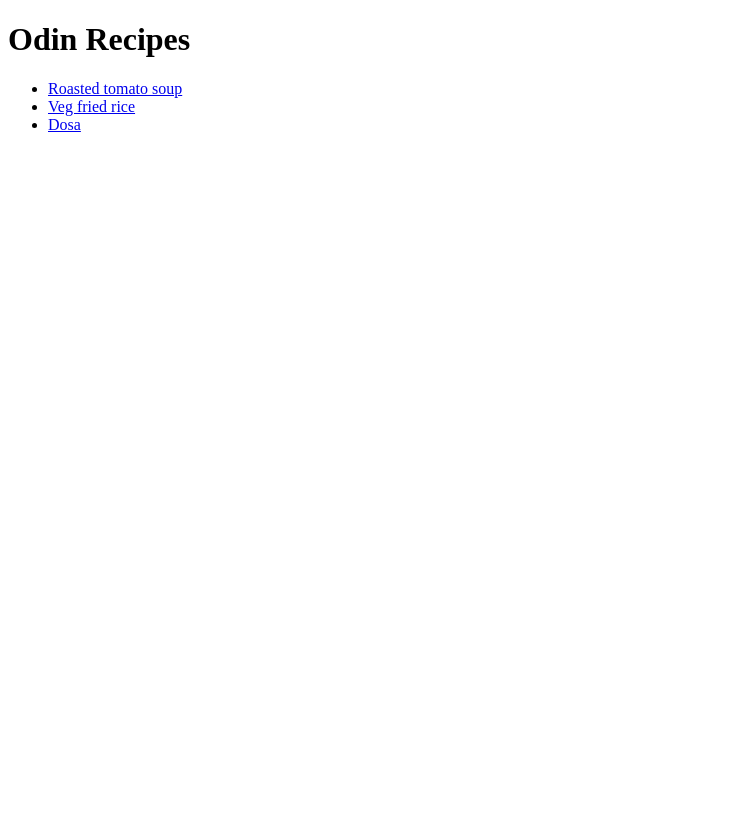
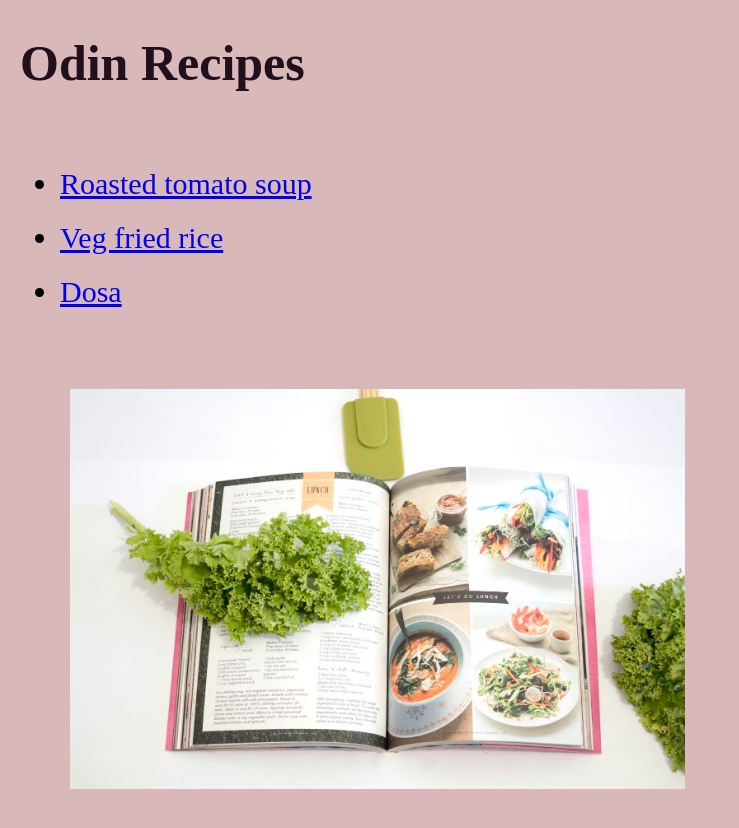
Before and after one commit to December-Diaries/odin-recipes, a plain HTML site: page index.html in a window 1280 px wide. Shown: the whole page, without its empty margins (0-739 px from the left). Before the commit the page ends 800 px from the top, so only its background shows below. Drawn offline with Linux system fonts and the light colour scheme.

Commit message:
Add css to the recipe page

```diff
--- a/index.html
+++ b/index.html
@@ -1,6 +1,7 @@
 <!DOCTYPE html>
 <html lang="en">
 <head>
+    <link rel="stylesheet" href="styles.css">
     <meta charset="UTF-8">
     <meta name="viewport" content="width=device-width, initial-scale=1.0">
     <title>Odin Recipes</title>
@@ -13,5 +14,7 @@
         <li><a href="recipes/dosa.html">Dosa</a></li>
     </ul>
 
+    <img src="images/recipe.jpg" height="400" alt="Picture of a recipe book">
+
 </body>
 </html>
--- /dev/null
+++ b/styles.css
@@ -0,0 +1,26 @@
+h1{
+    color: rgb(33, 15, 27)  ;
+    font-size: 50px;
+}
+
+body{
+    background-color: rgb(216, 184, 184);
+    margin: 20px;
+    font-family:'Times New Roman', Times, serif;
+    font-size: 30px;
+
+
+}
+
+ol,ul{
+    margin-top: 75px;
+    font-size: 30px;
+}
+
+li{
+    margin-bottom: 20px;
+}
+
+img{
+    margin: 50px;
+}
```
Also changed, not shown: recipes/dosa.html (+1 -0 lines), recipes/tomato_soup.html (+1 -0 lines), recipes/veg_fried_rice.html (+1 -0 lines), images/recipe.jpg (added).
